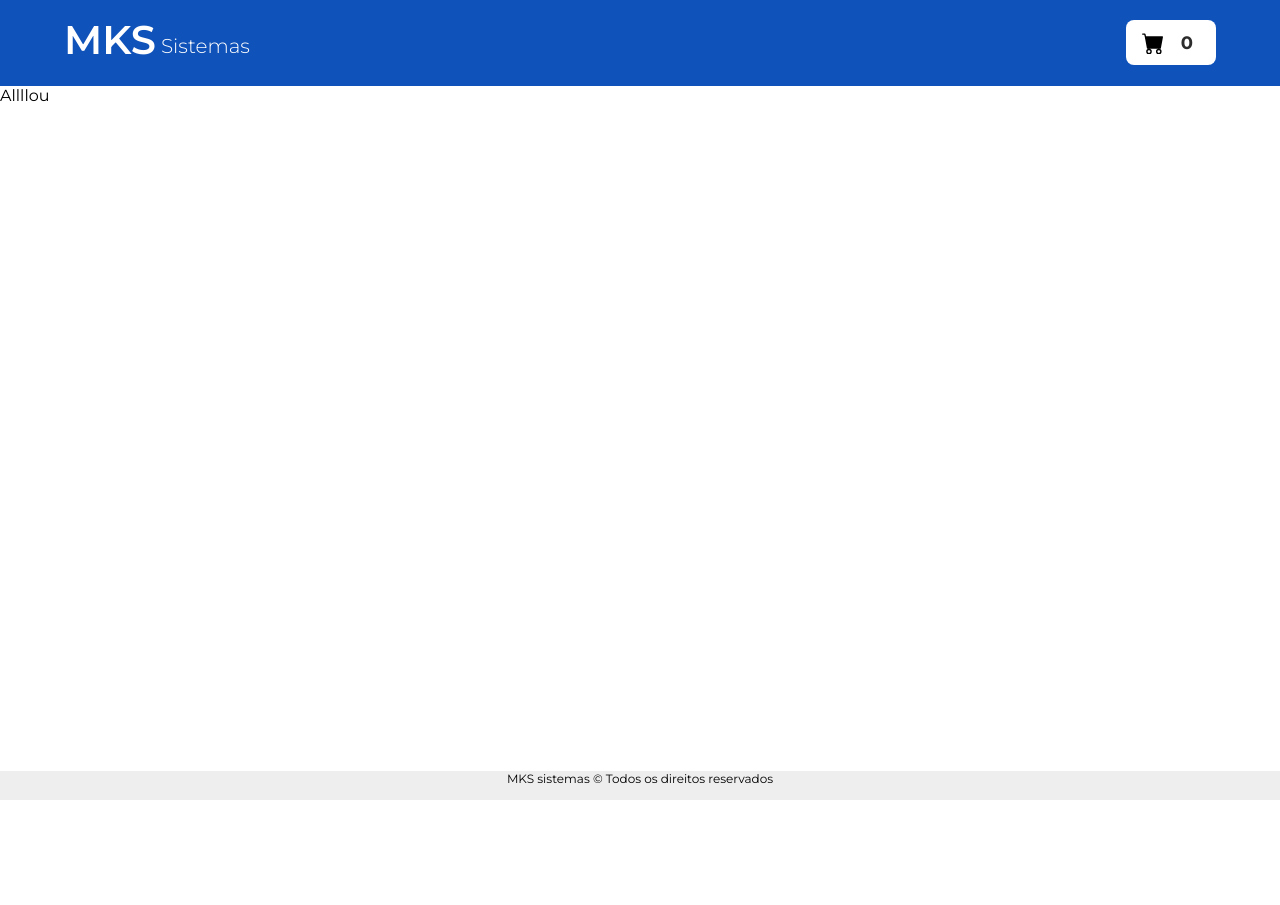
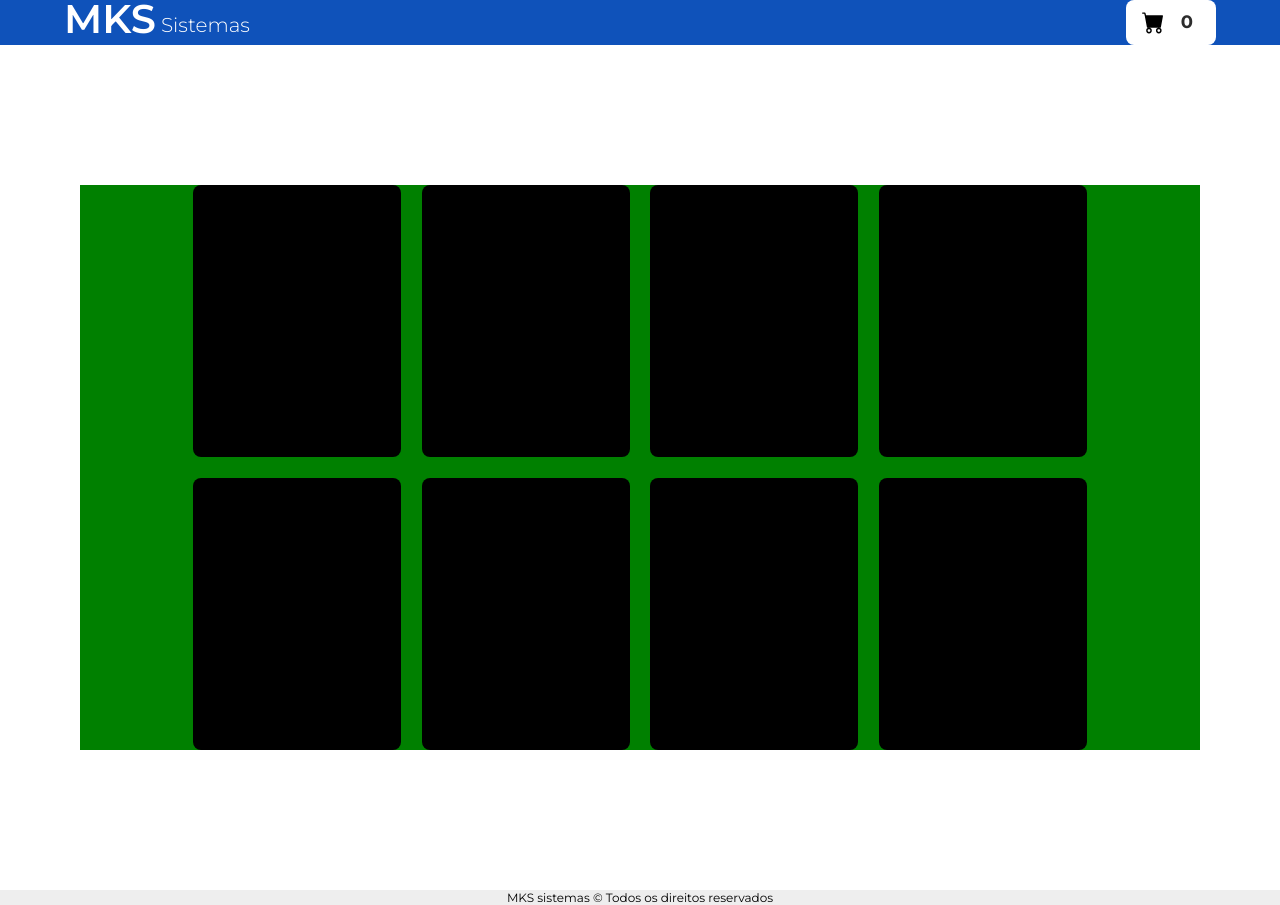
Before and after one commit to iCristianoSQL/mks-shop, a React (Create React App) app: page / in a window 1280 px wide. Before the commit the page ends 800 px from the top, so only its background shows below. Built offline with nearby package versions, Linux system fonts and the light colour scheme.

Commit message:
feat: organização da Home, criação do componente de botão e estruturação do Card, exibição na tela e alteração de estilos

```diff
--- /dev/null
+++ b/src/components/Button/styles.ts
@@ -0,0 +1,26 @@
+import styled, { css } from "styled-components";
+import { colors } from "../../utils/colors";
+
+import { IStyledButton } from "./types";
+
+export const Button = styled.button<IStyledButton>`
+    text-transform: uppercase;
+    font-weight: 500;
+    font-size: 0.8rem;
+    transition: 0.5s;
+
+    ${({ background, height, width, color, margin, borderRadius}) =>
+        css`
+            background: ${background ?? 'transparent'};
+            height: ${height ?? '35px'};
+            width: ${width ?? '100%'};
+            color: ${color ?? colors.secondary[0]};
+            margin-top: ${margin ?? '0px'};
+            border-radius: ${borderRadius ?? '0'};
+        `
+    }
+
+    &:hover {
+        filter: brightness(0.6);
+    }
+`
--- /dev/null
+++ b/src/components/Card/index.tsx
@@ -0,0 +1,5 @@
+import * as S from "./styles";
+
+export const Card = () => {
+  return <S.Container>eaea ? </S.Container>;
+};
--- /dev/null
+++ b/src/components/Card/styles.ts
@@ -0,0 +1,10 @@
+import styled from "styled-components";
+
+export const Container = styled.div`
+    height: 17rem;
+    width: 13rem;
+    border-radius: 8px;
+
+    background: black;
+
+`
--- a/src/components/Footer/styles.ts
+++ b/src/components/Footer/styles.ts
@@ -10,4 +10,5 @@ export const Footer = styled.footer`
     font-weight: 400;
     font-size: 12px;
     line-height: 15px;
+    margin-top: 140px;
 `
--- a/src/components/Header/styles.ts
+++ b/src/components/Header/styles.ts
@@ -10,6 +10,7 @@ export const Header = styled.header`
     display: flex;
     align-items: center;
     justify-content: space-between;
+    margin-bottom: 140px;
 `
 
 export const LogoBox = styled.div`
--- a/src/components/index.ts
+++ b/src/components/index.ts
@@ -1,2 +1,3 @@
 export {Header} from "./Header"
 export {Footer} from "./Footer"
+export {Card} from "./Card"
--- a/src/pages/Home/index.tsx
+++ b/src/pages/Home/index.tsx
@@ -1,7 +1,22 @@
+import { Card } from "../../components";
 import withLayout from "../../hocs";
+import { Container } from "./styles";
 
 const Home = () => {
-  return <div style={{ height: "100%" }}>Allllou</div>;
+  return (
+    <Container>
+      <section>
+        <Card />
+        <Card />
+        <Card />
+        <Card />
+        <Card />
+        <Card />
+        <Card />
+        <Card />
+      </section>
+    </Container>
+  );
 };
 
 export default withLayout(Home);
--- /dev/null
+++ b/src/pages/Home/styles.ts
@@ -0,0 +1,24 @@
+import styled from "styled-components";
+import { colors } from "../../utils/colors";
+
+export const Container = styled.div`
+    height: 100%;
+    width: 100%;
+    display: flex;
+
+    background: ${colors.primary[0]};
+
+    section {
+        background: green;
+        margin: auto;
+        width: 70rem;
+        height: fit-content;
+        padding: 0 4rem;
+
+        display: flex;
+        flex-wrap: wrap;
+        gap: 1.3rem;
+        justify-content: center;
+    }
+
+`
```
Also changed, not shown: src/components/Button/index.tsx (added, +29 -0 lines), src/components/Button/types.ts (added, +16 -0 lines).
